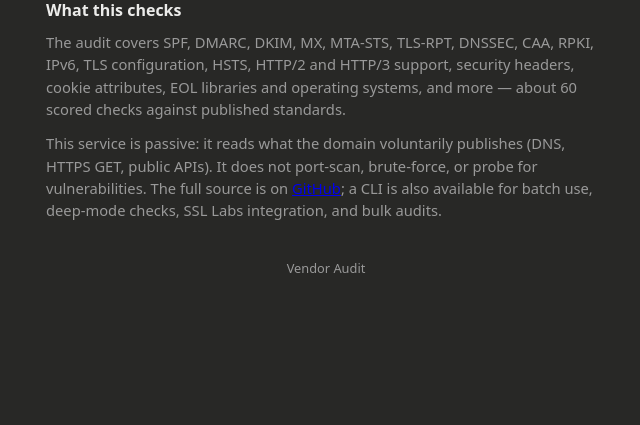
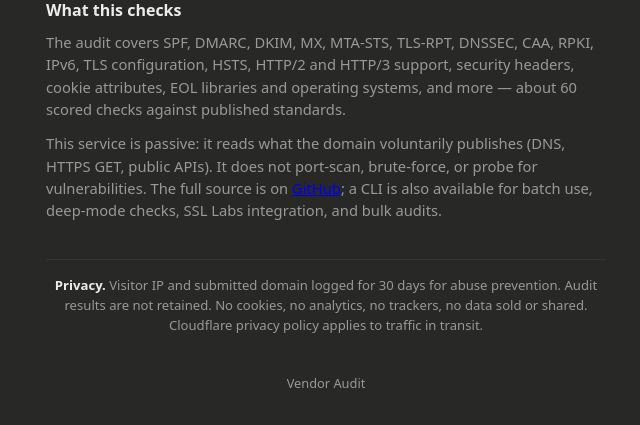
Before and after one commit to chrono1313/Vendor-Audit, a Python web app: template src/vendor_audit/web/templates/form.html in a window 1280 px wide. Shown: the part 637-1062 px from the top of the page, without its empty margins (314-954 px from the left). Before the commit the page ends 910 px from the top, so only its background shows below. Run offline with Jinja, Linux system fonts and the light colour scheme; the template is opened without the code that fills it, so the values that code supplies are empty.

Commit message:
Add privacy statement to form page

```diff
--- a/src/vendor_audit/web/templates/form.html
+++ b/src/vendor_audit/web/templates/form.html
@@ -125,6 +125,15 @@
     margin-top: 2.4rem;
   }
   footer a { color: var(--muted); }
+  .privacy {
+    color: var(--muted);
+    font-size: 0.82rem;
+    line-height: 1.5;
+    margin-top: 2.4rem;
+    padding-top: 1rem;
+    border-top: 1px solid rgba(255, 255, 255, 0.06);
+  }
+  .privacy strong { color: var(--fg); font-weight: 600; }
 </style>
 </head>
 <body>
@@ -175,6 +184,8 @@
   <p>This service is passive: it reads what the domain voluntarily publishes (DNS, HTTPS GET, public APIs). It does not port-scan, brute-force, or probe for vulnerabilities. The full source is on <a href="https://github.com/chrono1313/Vendor-Audit">GitHub</a>; a CLI is also available for batch use, deep-mode checks, SSL Labs integration, and bulk audits.</p>
 </section>
 
+<p class="privacy"><strong>Privacy.</strong> Visitor IP and submitted domain logged for 30 days for abuse prevention. Audit results are not retained. No cookies, no analytics, no trackers, no data sold or shared. Cloudflare privacy policy applies to traffic in transit.</p>
+
 <footer>
   Vendor Audit
 </footer>
```
